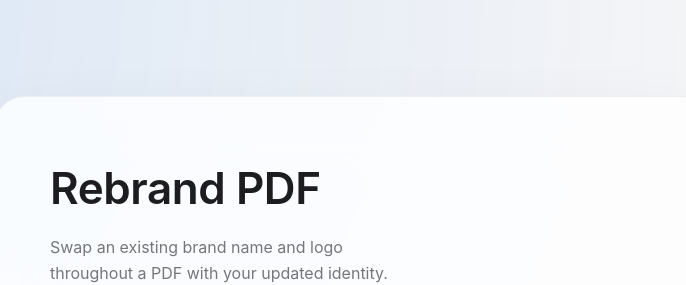
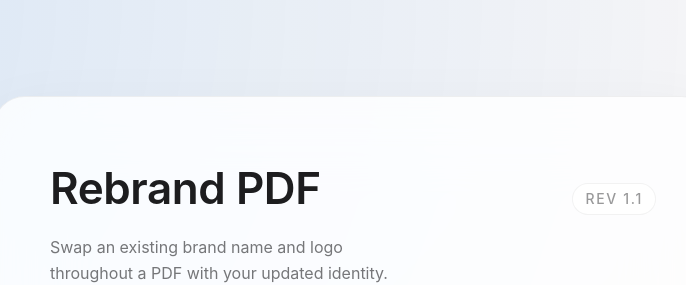
Before and after one commit to HuecoHouse/NEW-APP, a website: page index.html in a window 1280 px wide. Shown: the top 285 px of the page, 287-973 px from the left. Drawn offline with Linux system fonts and the light colour scheme.

Commit message:
Add visible revision tag to interface

```diff
--- a/index.html
+++ b/index.html
@@ -11,7 +11,10 @@
 <body>
   <main class="app">
     <header class="app__header">
-      <h1>Rebrand PDF</h1>
+      <div class="app__topline">
+        <h1>Rebrand PDF</h1>
+        <span class="app__revision" aria-label="Revision number">Rev 1.1</span>
+      </div>
       <p>Swap an existing brand name and logo throughout a PDF with your updated identity.</p>
     </header>
 
--- a/styles.css
+++ b/styles.css
@@ -39,6 +39,25 @@ body {
   font-size: clamp(2.25rem, 4vw, 2.75rem);
   font-weight: 600;
   letter-spacing: -0.01em;
+}
+
+.app__topline {
+  display: flex;
+  align-items: baseline;
+  justify-content: space-between;
+  gap: 1.5rem;
+}
+
+.app__revision {
+  font-size: 0.875rem;
+  font-weight: 500;
+  letter-spacing: 0.12em;
+  text-transform: uppercase;
+  color: rgba(29, 29, 31, 0.45);
+  background: rgba(255, 255, 255, 0.7);
+  border: 1px solid rgba(0, 0, 0, 0.05);
+  border-radius: 999px;
+  padding: 0.25rem 0.75rem;
 }
 
 .app__header p {
```
